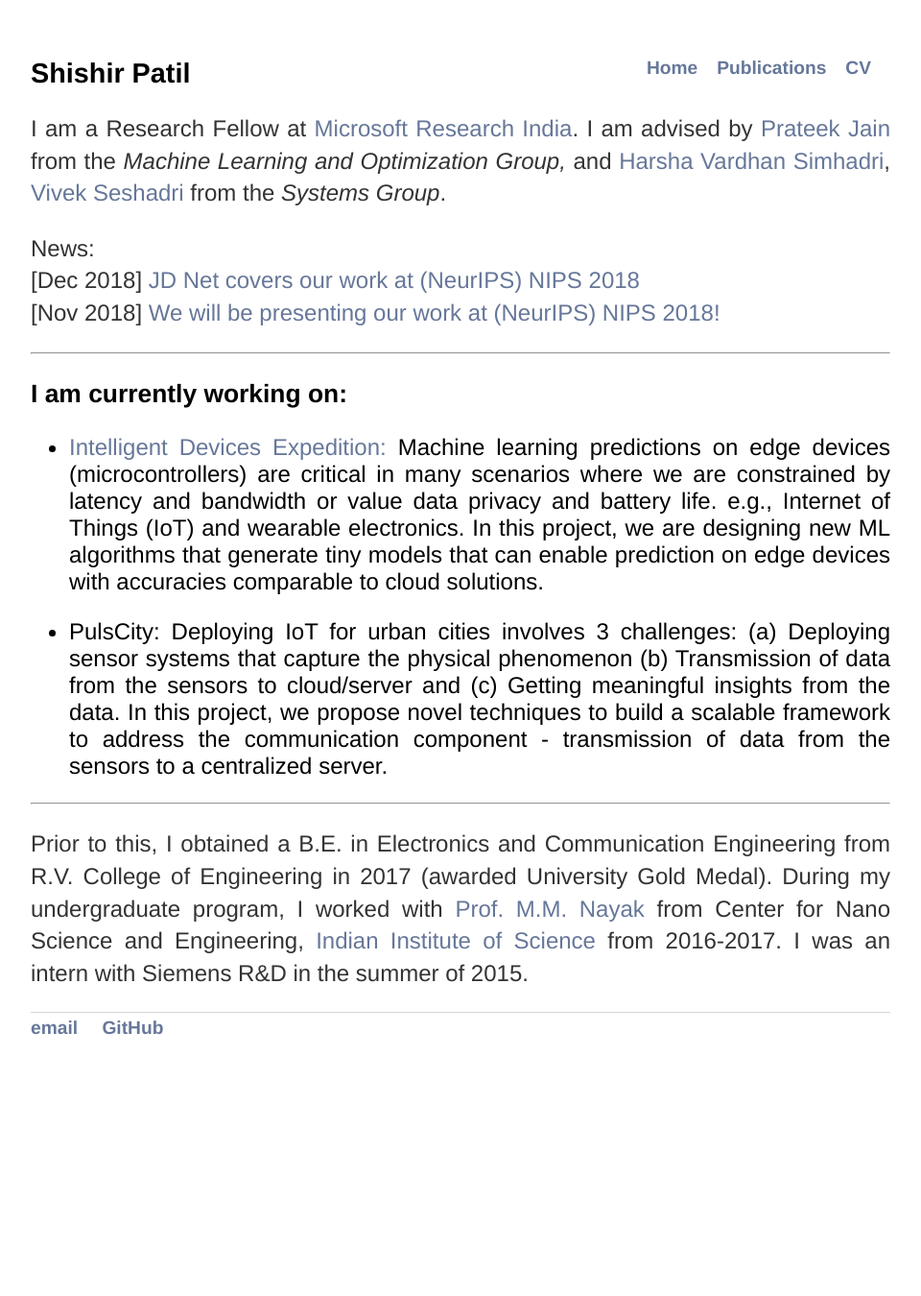
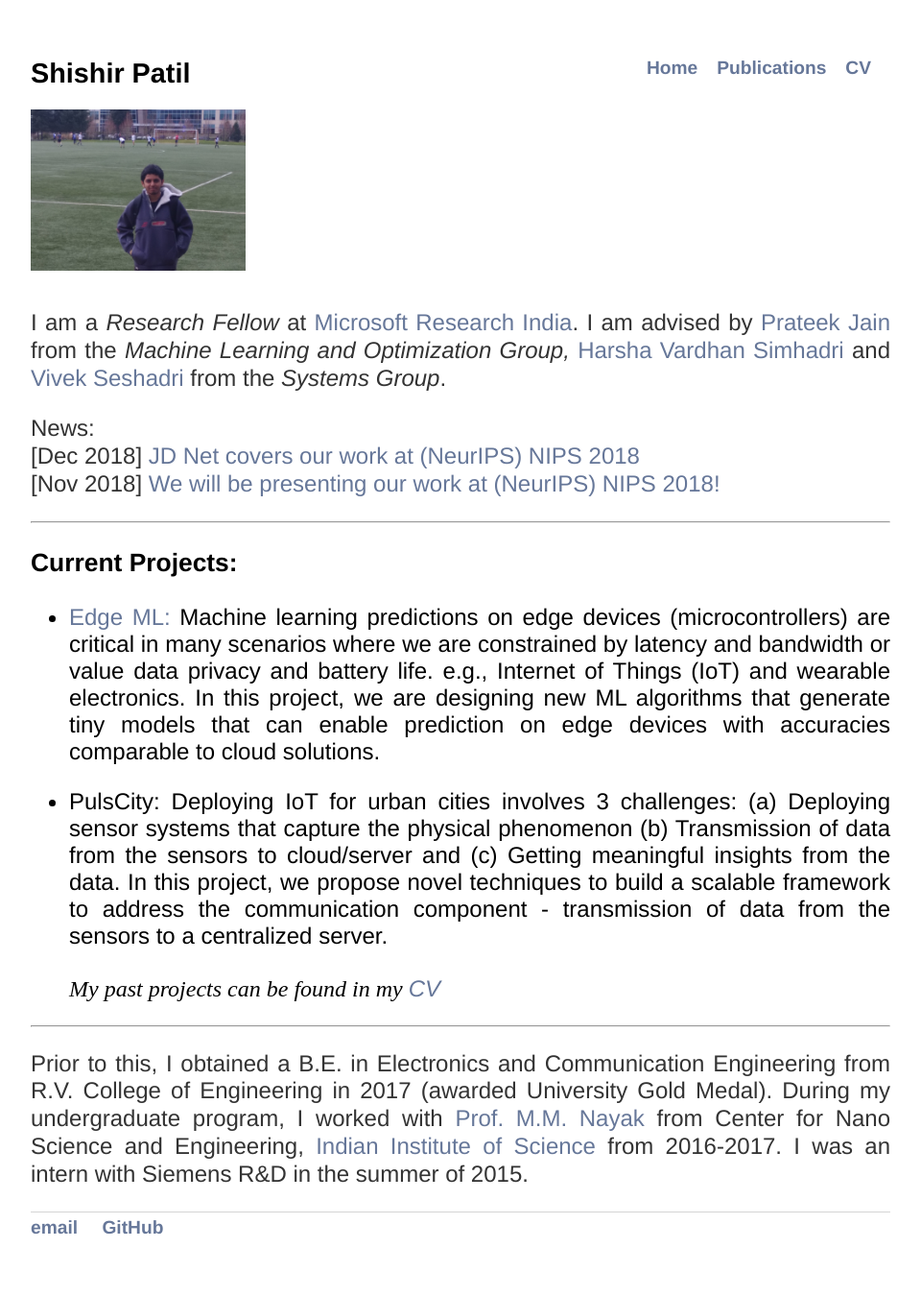
Before and after one commit to ShishirPatil/ShishirPatil.github.io, a Jekyll site: the page built from index.md, in a window 1280 px wide. Shown: the whole page at 96% size, without its empty margins (160-1120 px from the left). Built offline with Jekyll 4.4.1, drawn with Linux system fonts in a browser that asks for light colours; before the commit the page ends 1142 px from its top, so only the background shows below that.

Commit message:
Adding image

```diff
--- a/_layouts/default.html
+++ b/_layouts/default.html
@@ -22,7 +22,7 @@
 			<nav>
 	    		<ul>
 	    			<li style="font-size:1.5em;font-family:'Helvetica'"> Shishir Patil </li>
-	    			<li style="float:right; font-family:'Helvetica'"><a href="https://drive.google.com/file/d/1Fdmc4aNIdXnHyt9MQlyiXhmM2GKku8Ya/view?usp=sharing">CV</a></li>
+	    			<li style="float:right; font-family:'Helvetica'"><a href="https://drive.google.com/file/d/1Fdmc4aNIdXnHyt9MQlyiXhmM2GKku8Ya/view?usp=sharing" target="_blank">CV</a></li>
 	        		<li style="float:right; font-family:'Helvetica'"><a href="/publications">Publications</a></li>
 	        		<li style="float:right; font-family:'Helvetica'"><a href="/">Home</a></li>
 		        	<!-- <li style="float:right"><a href="/about">About</a></li> -->
--- a/css/main.css
+++ b/css/main.css
@@ -78,7 +78,7 @@ p-pub {
 p {
     font-size: 1.5em;
     font-family: 'Linux Libertine', 'Helvetica', 'Arial', 'Sans-Serif';
-    line-height: 1.4em;
+    line-height: 1.2em;
     color: #333;
     text-align: justify;
 }
--- a/index.md
+++ b/index.md
@@ -3,9 +3,27 @@ layout: default
 title: Shishir Patil
 ---
 
+<!-- Shishir's Photo -->
+<style type="text/css">
+	.mobile{
+		width : 25%;
+		margin: 1em 0em;
+	}
+	@media only screen and (max-width: 600px) {
+	  .mobile{
+			width :50%;
+		}
+
+	}
+</style>
+<div style="display: flex; justify-content: left;">
+ 	<img src="./img.jpg" alt="Image of Shishir in a playground" class="mobile" />
+</div>
+
+
 <div class="blurb">
 	<!-- <h2>Hi there, I'm Shishir Patil!</h2> -->
-    	<p>I am a Research Fellow at <a href ='https://www.microsoft.com/en-us/research/lab/microsoft-research-india/'>Microsoft Research India</a>. I am advised by <a href='http://www.prateekjain.org/'>Prateek Jain</a> from the <em>Machine Learning and Optimization Group,</em> and <a href='http://harsha-simhadri.org/'>Harsha Vardhan Simhadri</a>, <a href='https://www.microsoft.com/en-us/research/people/visesha/'>Vivek Seshadri</a> from the <em>Systems Group</em>.
+    	<p>I am a <i>Research Fellow</i> at <a href ='https://www.microsoft.com/en-us/research/lab/microsoft-research-india/'>Microsoft Research India</a>. I am advised by <a href='http://www.prateekjain.org/'>Prateek Jain</a> from the <em>Machine Learning and Optimization Group,</em> <a href='http://harsha-simhadri.org/'>Harsha Vardhan Simhadri</a> and <a href='https://www.microsoft.com/en-us/research/people/visesha/'>Vivek Seshadri</a> from the <em>Systems Group</em>.
             <!-- <a href="/about">Read more about my life...</a> -->
         </p>
 
@@ -17,11 +35,11 @@ title: Shishir Patil
         </p>
         <hr>
 
-    <h3>I am currently working on:</h3>
+    <h3>Current Projects:</h3>
         <p>
             <ul>
-                <li><a href ='https://github.com/Microsoft/EdgeML'>Intelligent Devices Expedition: </a>
-                Machine learning predictions on edge devices (microcontrollers) are critical in many scenarios where we are constrained by latency and bandwidth or value data privacy and battery life. e.g., Internet of Things (IoT) and wearable electronics. In this project, we are designing new ML algorithms that generate tiny models that can enable prediction on edge devices with accuracies comparable to cloud solutions. <!-- These algorithms can be deployed on microcontrollers that use milliwatts of power and have just a few kB of RAM. -->
+                <li><a href ='https://github.com/Microsoft/EdgeML'>Edge ML:</a>
+                 Machine learning predictions on edge devices (microcontrollers) are critical in many scenarios where we are constrained by latency and bandwidth or value data privacy and battery life. e.g., Internet of Things (IoT) and wearable electronics. In this project, we are designing new ML algorithms that generate tiny models that can enable prediction on edge devices with accuracies comparable to cloud solutions. <!-- These algorithms can be deployed on microcontrollers that use milliwatts of power and have just a few kB of RAM. -->
                 </li>
             </ul>
         </p>
@@ -33,7 +51,10 @@ title: Shishir Patil
                     Getting meaningful insights from the data.
                     In this project, we propose novel techniques to build a scalable framework to address the communication component - transmission of data from the sensors to a centralized server.
                 </li>
+                <br>
+                <i>My past projects can be found in my <a href='https://drive.google.com/file/d/1Fdmc4aNIdXnHyt9MQlyiXhmM2GKku8Ya/view?usp=sharing'>CV</a></i>
             </ul>
+
         </p><hr>
 
         <p> Prior to this, I obtained a B.E. in Electronics and Communication Engineering from R.V.
```
Also changed, not shown: img.jpg (added).
